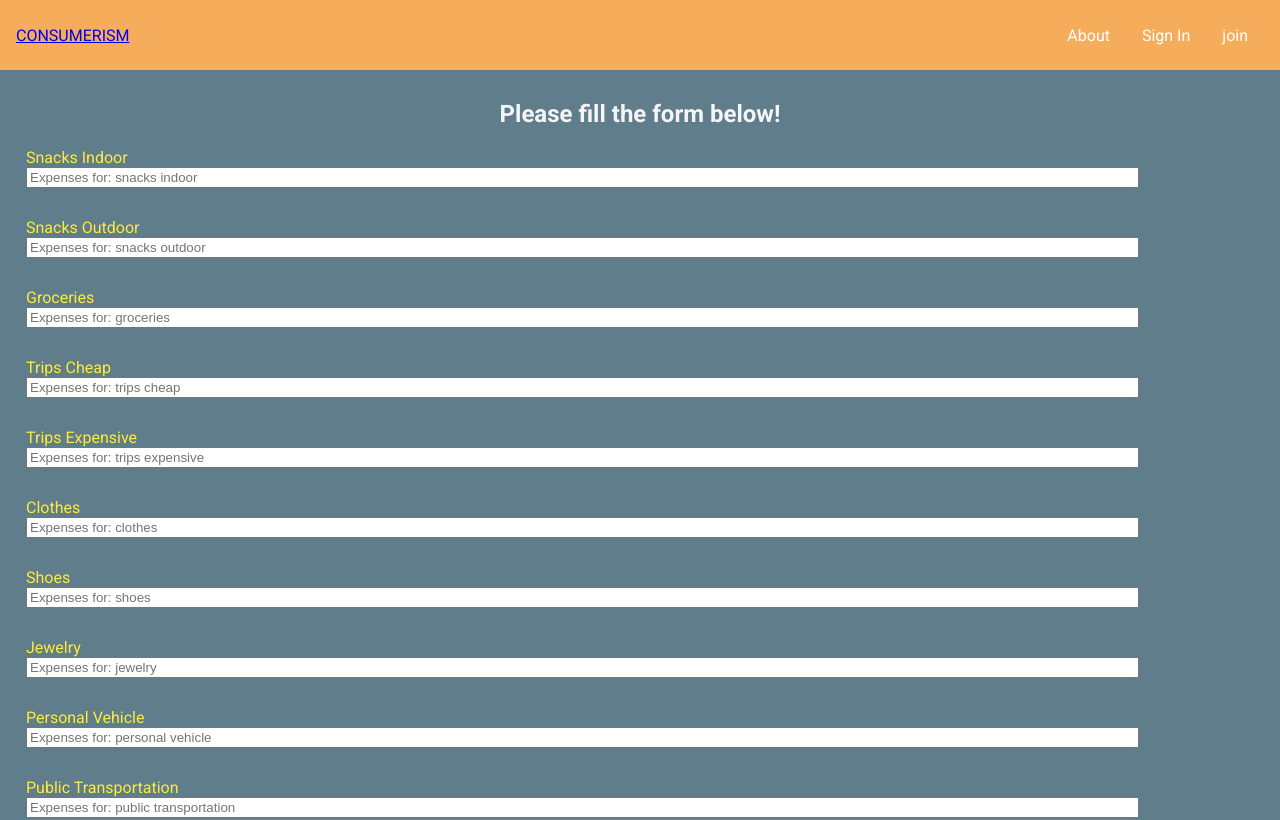
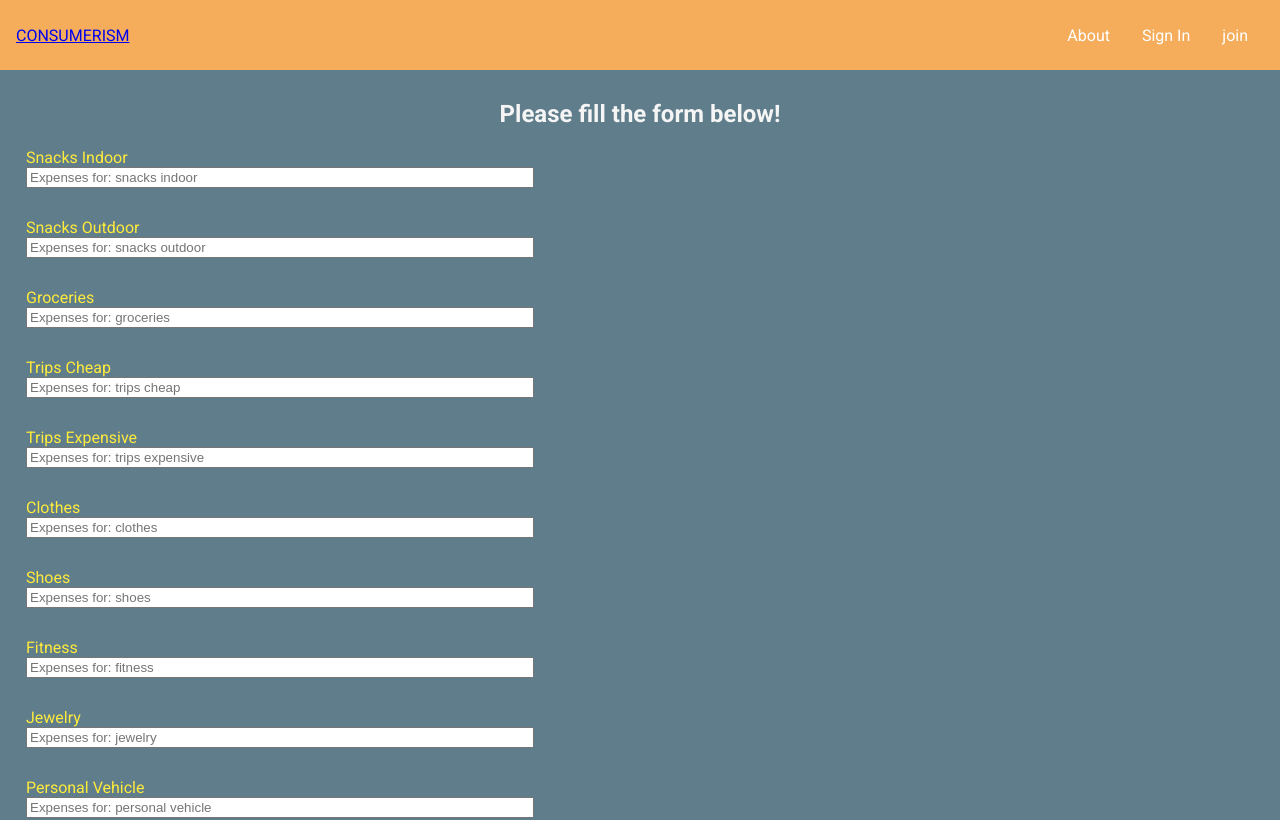
Before and after one commit to GN101/consumerism_app, a React (Create React App) app: page / in a window 1280 px wide. Shown: the top 820 px of the page. Built offline with nearby package versions, Linux system fonts and the light colour scheme.

Commit message:
[#10] added type & ranged validation for user input

```diff
--- a/src/components/InputField/InputField.js
+++ b/src/components/InputField/InputField.js
@@ -1,16 +1,32 @@
 import React from 'react';
 import styles from './InputField.module.css';
+import WarningSuspicious from './WarningSuspicious/WarningSuspicious';
 
 const InputField = (props) => {
   const {
-    label, placeholder, category, classname, changed, clicked
+    label, placeholder, category, classname, valid, valRequired, isSuspicious, touched, changed, clicked
   } = props;
+  const inputClasses = [classname || styles.Input];
+  if (!valid && valRequired && touched) {
+    inputClasses.push(styles.Invalid);
+  }
+  // At least I tried :) TODO: let's discuss about this. Let me know if you have any ideas on this.
+  // const warningMsg = () => {
+  //   if (isSuspicious) {
+  //     console.log('test123');
+  //     setTimeout(() => (
+  //       <WarningSuspicious />
+  //     ), 2000);
+  //   }
+  // };
 
   return (
     <div className={styles.Form}>
       <label className={styles.Label} htmlFor={category}>{label}
+        {/* {warningMsg()} */}
+        {isSuspicious && <WarningSuspicious />}
         <input
-          className={classname || styles.Input}
+          className={inputClasses.join(' ')}
           type="text"
           id={label}
           name={label}
--- a/src/components/InputField/InputField.module.css
+++ b/src/components/InputField/InputField.module.css
@@ -6,7 +6,9 @@
 
 .Input {
   display: block;
-  width: 90%;
+  width: 70%;
+  min-width: 200px;
+  max-width: 500px;
 }
 
 .Label {
@@ -14,3 +16,8 @@
   text-transform: capitalize;
   padding: 4px 0;
 }
+
+.Invalid {
+  border: 1px solid red;
+  background-color: #FDA49A;
+}
--- /dev/null
+++ b/src/components/InputField/WarningSuspicious/WarningSuspicious.js
@@ -0,0 +1,22 @@
+import React, { useState } from 'react';
+import styles from './WarningSuspicious.module.css';
+
+const WarningSuspicious = () => {
+  const [close, setClose] = useState(false);
+
+  const suspicionMsg = 'This seems rather... extreme. Are you sure about this?';
+  const warnDivClasses = [styles.Suspicious];
+
+  if (close) {
+    warnDivClasses.push(styles.Closed);
+  }
+
+  return (
+    <div className={warnDivClasses.join(' ')}>
+      <p>{suspicionMsg}</p>
+      <button className={styles.Button} type="button" onClick={() => setClose(true)}>Yes</button>
+    </div>
+  );
+};
+
+export default WarningSuspicious;
--- /dev/null
+++ b/src/components/InputField/WarningSuspicious/WarningSuspicious.module.css
@@ -0,0 +1,32 @@
+.Suspicious {
+  padding: 2px 0;
+  text-transform: none;
+  font-size: 14px;
+  color:black;
+  border: 1px solid;
+  padding: 10px;
+  box-shadow: 2px 4px crimson;
+  border-radius: 15px;
+  background-color: coral;
+  width: 80%;
+  min-width: 200px;
+  max-width: 600px;
+  margin: 10px 0 10px 0;
+}
+
+.Suspicious p {
+  display: inline;
+  padding: 0 10px;
+}
+
+.Button {
+  display: inline-block;
+  border-radius: 15px;
+  background-color: #ffeb3b;
+  padding: 2px 8px;
+  margin: 0 2px;
+}
+
+.Closed {
+  display: none;
+}
--- a/src/components/UserInputColumn/UserInputColumn.js
+++ b/src/components/UserInputColumn/UserInputColumn.js
@@ -12,75 +12,173 @@ class UserInputColumn extends Component {
         name: 'snacks indoor',
         value: '',
         categories: [],
-        range: []
+        isSuspicious: false,
+        validation: {
+          required: true,
+          range: [0, 150],
+          type: 'number'
+        },
+        valid: false,
+        touched: false
       },
       {
         name: 'snacks outdoor',
         value: '',
         categories: [],
-        range: []
+        isSuspicious: false,
+        validation: {
+          required: true,
+          range: [0, 150],
+          type: 'number'
+        },
+        valid: false,
+        touched: false
       },
       {
         name: 'groceries',
         value: '',
         categories: [],
-        range: []
+        isSuspicious: false,
+        validation: {
+          required: true,
+          range: [100, 400],
+          type: 'number'
+        },
+        valid: false,
+        touched: false
       },
       {
         name: 'trips cheap',
         value: '',
         categories: [],
-        range: []
+        isSuspicious: false,
+        validation: {
+          required: true,
+          range: [0, 2000],
+          type: 'number'
+        },
+        valid: false,
+        touched: false
       },
       {
         name: 'trips expensive',
         value: '',
         categories: [],
-        range: []
+        isSuspicious: false,
+        validation: {
+          required: true,
+          range: [0, 5000],
+          type: 'number'
+        },
+        valid: false,
+        touched: false
       },
       {
         name: 'clothes',
         value: '',
         categories: [],
-        range: []
+        isSuspicious: false,
+        validation: {
+          required: true,
+          range: [0, 100],
+          type: 'number'
+        },
+        valid: false,
+        touched: false
       },
       {
         name: 'shoes',
         value: '',
         categories: [],
-        range: []
+        isSuspicious: false,
+        validation: {
+          required: true,
+          range: [0, 100],
+          type: 'number'
+        },
+        valid: false,
+        touched: false
+      },
+      {
+        name: 'fitness',
+        value: '',
+        categories: [],
+        isSuspicious: false,
+        validation: {
+          required: true,
+          range: [0, 150],
+          type: 'number'
+        },
+        valid: false,
+        touched: false
       },
       {
         name: 'jewelry',
         value: '',
         categories: [],
-        range: []
+        isSuspicious: false,
+        validation: {
+          required: true,
+          range: [0, 200],
+          type: 'number'
+        },
+        valid: false,
+        touched: false
       },
       {
         name: 'personal vehicle',
         value: '',
         categories: [],
-        range: []
+        isSuspicious: false,
+        validation: {
+          required: true,
+          range: [0, 500],
+          type: 'number'
+        },
+        valid: false,
+        touched: false
       },
       {
         name: 'public transportation',
         value: '',
         categories: [],
-        range: []
+        isSuspicious: false,
+        validation: {
+          required: true,
+          range: [0, 100],
+          type: 'number'
+        },
+        valid: false,
+        touched: false
       },
       {
         name: 'entertainment indoors',
         value: '',
         categories: [],
-        range: []
+        isSuspicious: false,
+        validation: {
+          required: true,
+          range: [0, 200],
+          type: 'number'
+        },
+        valid: false,
+        touched: false
       },
       {
         name: 'entertainment outdoors',
         value: '',
         categories: [],
-        range: []
+        isSuspicious: false,
+        validation: {
+          required: true,
+          range: [0, 300],
+          type: 'number'
+        },
+        valid: false,
+        touched: false
       }
     ],
+    formIsValid: false,
     totalCost: ''
   };
 
@@ -93,37 +191,68 @@ class UserInputColumn extends Component {
       ...updatedForm[index]
     };
     updatedFormEl.value = event.target.value;
-    updatedForm[index].value = updatedFormEl.value;
+    updatedFormEl.valid = this.checkValidity(updatedFormEl)[0];
+    updatedFormEl.isSuspicious = this.checkValidity(updatedFormEl)[1];
+    updatedFormEl.touched = true;
+    updatedForm[index] = updatedFormEl;
 
-    this.setState({ userInput: updatedForm });
+    let formIsValid = true;
+    for (let index in updatedForm) {
+      formIsValid = updatedForm[index].valid && formIsValid;
+    }
+
+    this.setState({ userInput: updatedForm, formIsValid: formIsValid });
 
     // TODO: remove ALL console logs after code review
-    console.log('%c updatedFormEl :::', 'color: cyan', updatedFormEl);
-    console.log('%c updatedForm[index] :::', 'color: green', updatedForm[index]);
-    console.log('%c new state :::', 'color: orange', userInput);
+    // console.log('%c updatedFormEl :::', 'color: cyan', updatedFormEl);
+    // console.log('%c updatedForm[index] :::', 'color: green', updatedForm[index]);
+    // console.log('%c new state :::', 'color: orange', userInput);
   };
 
   // FIXME: this is not completed yet and does not work. Ignore it for the time being. :)
-  submitFormHandler = (event) => {
-    const { userInput } = this.state;
-    const list = Object.values(userInput);
-    event.preventDefault();
-    const totalC = list.reduce();
-    console.log(totalC);
-    this.setState({ totalCost: totalC });
+  // submitFormHandler = (event) => {
+  //   const { userInput } = this.state;
+  //   const list = Object.values(userInput);
+  //   event.preventDefault();
+  //   const totalC = list.reduce();
+  //   console.log(totalC);
+  //   this.setState({ totalCost: totalC });
+  // }
+
+  checkValidity(obj) {
+    let isValid = true;
+    let isSuspicious = false;
+
+    if (!obj.validation) {
+      return true;
+    }
+
+    if (obj.validation.range) {
+      isSuspicious = obj.value < obj.validation.range[0] || obj.value > obj.validation.range[1];
+      console.log('isSuspicious :::::::::::::::::::::::::', isSuspicious);
+    }
+
+    if (obj.validation.type === 'number') {
+      const pattern = /^\d+$/;
+      isValid = (pattern.test(obj.value) || obj.value.trim() === '') && isValid;
+      // console.log('%c isValid :::', 'color: purple', isValid);
+    }
+
+    // console.log('%c isValid :::', 'color: purple', isValid);
+    return [isValid, isSuspicious];
   }
 
   render() {
     const { userInput } = this.state;
     const list = Object.values(userInput);
-
     // TODO: investigate on how to implement this in another way
     // for (const key in list) {
     //   list[key].name = list[key].name.replace(/_/g, ' ');
     // }
 
-    console.log('%c list :::', 'color: yellow', list);
-    console.log('%c final state :::', 'color: red', userInput);
+    // console.log('%c list :::', 'color: yellow', list);
+    // console.log('%c final userInput :::', 'color: red', userInput);
+    // console.log('%c final state :::', 'color: red', this.state.userInput[0].valid);
 
 
     const inputForm = (
@@ -133,6 +262,10 @@ class UserInputColumn extends Component {
           label={listItem.name}
           placeholder={`Expenses for: ${listItem.name}`}
           value={listItem.value}
+          valid={listItem.valid}
+          isSuspicious={listItem.isSuspicious}
+          touched={listItem.touched}
+          valRequired={listItem.validation.required}
           changed={(event) => { this.formChangeHandler(event, index); }}
           clicked={() => console.log(index)}
         />
```
